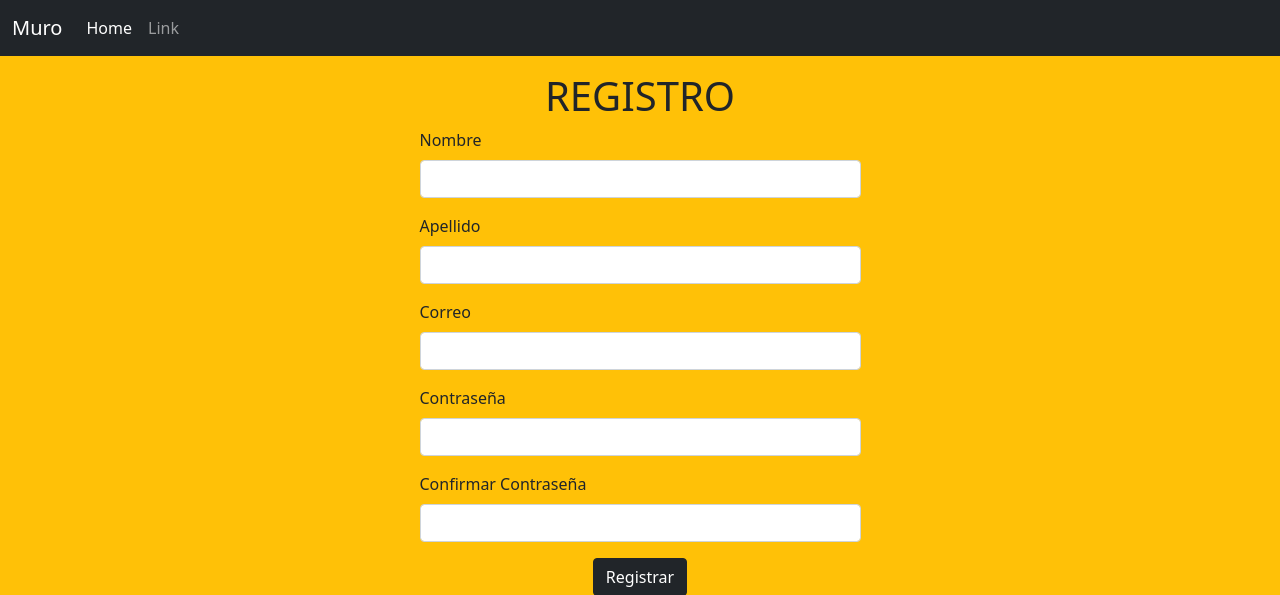
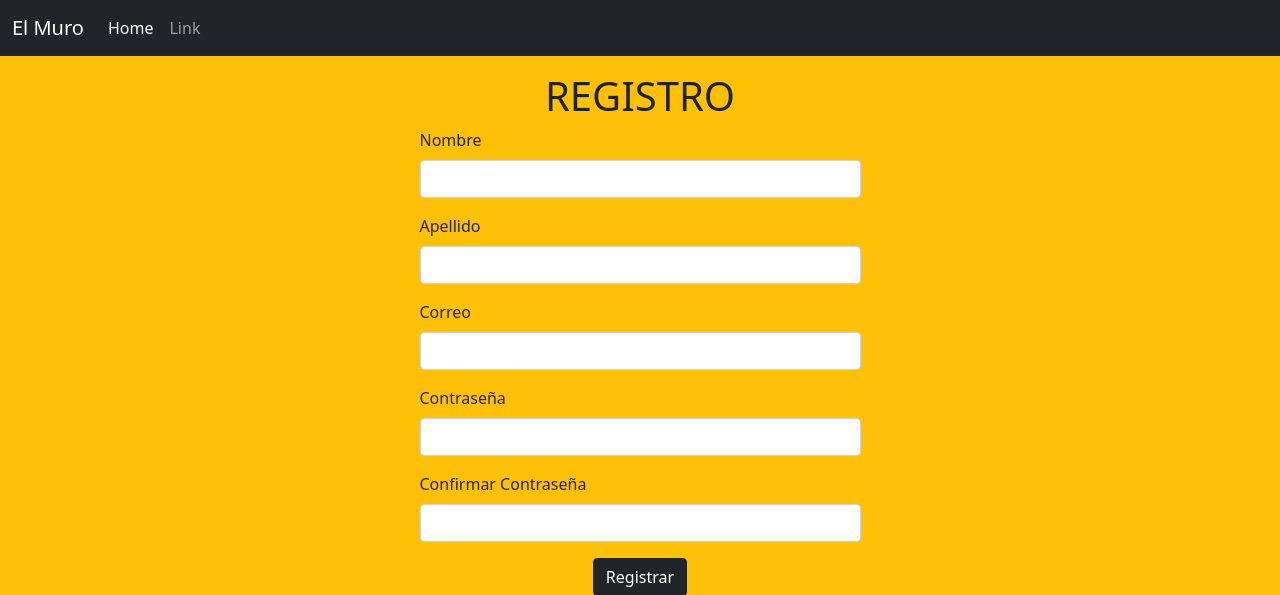
Before and after one commit to SebaChuaqui/django-el-muro2, a Django app: page /registro/ in a window 1280 px wide. Shown: the top 595 px of the page. Run offline with Django 3.2, Linux system fonts and the light colour scheme.

Commit message:
Tercer Comentario

```diff
--- a/app/templates/base.html
+++ b/app/templates/base.html
@@ -11,7 +11,7 @@
 <body class="bg-warning">
   <nav class="navbar navbar-expand-lg navbar-dark bg-dark">
     <div class="container-fluid">
-      <a class="navbar-brand" href="#">Muro</a>
+      <a class="navbar-brand" href="#"> El Muro</a>
       <button class="navbar-toggler" type="button" data-bs-toggle="collapse" data-bs-target="#navbarSupportedContent" aria-controls="navbarSupportedContent" aria-expanded="false" aria-label="Toggle navigation">
       <span class="navbar-toggler-icon"></span>
       </button>
```
